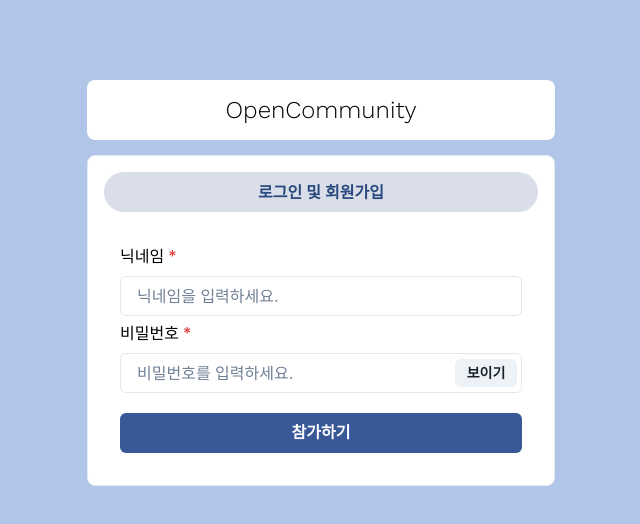
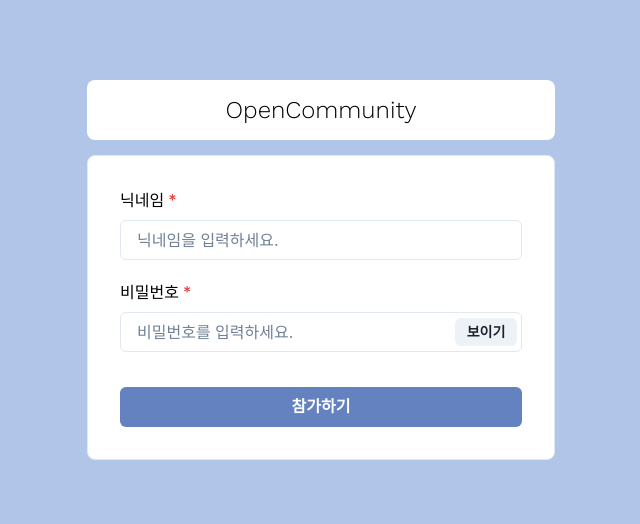
Before and after one commit to kyj91032/mern_socket_io, a React (Create React App) app in the folder frontend/: page / in a window 1280 px wide. Shown: the top 524 px of the page, without its empty margins (319-959 px from the left). Built offline with nearby package versions, Linux system fonts and the light colour scheme.

Commit message:
feat(api): 유저 검색 api 구현
- 쿼리 스트링을 이용한 검색 api

```diff
--- a/frontend/src/components/Authentication/Join.js
+++ b/frontend/src/components/Authentication/Join.js
@@ -16,7 +16,7 @@ const Join = () => {
         setShow(!show);
     };
 
-    const submitHandler = async () => {
+    const submitHandler = async () => { // 데이터가 백엔드의 req로 들어감. axios를 사용해서 백엔드로 데이터를 보내줌.
         setLoading(true);
         if (!name || !password) {
             toast({
@@ -71,7 +71,7 @@ const Join = () => {
     };
 
     return (
-        <VStack spacing='5px'>
+        <VStack spacing='20px'>
             <FormControl id='name' isRequired>
                 <FormLabel>닉네임</FormLabel>
                 <Input
@@ -100,6 +100,7 @@ const Join = () => {
                 width='100%'
                 style={{marginTop: 15}}
                 onClick={submitHandler}
+                bgColor={'facebook.300'}
             >
                 참가하기
             </Button>
--- a/frontend/src/pages/Homepage.js
+++ b/frontend/src/pages/Homepage.js
@@ -17,17 +17,10 @@ const Homepage = () => {
       >
         <Text fontSize='2xl' fontFamily='Work sans' align='center'>OpenCommunity</Text>
       </Box>
-      <Box bg='white' w='100%' p='4' borderRadius='lg' borderWidth='1px'>
-        <Tabs variant='soft-rounded' colorScheme='facebook'>
-          <TabList mb='1em'>
-            <Tab width='100%'>로그인 및 회원가입</Tab>
-          </TabList>
-          <TabPanels>
-            <TabPanel>
-              <Join />
-            </TabPanel>
-          </TabPanels>
-        </Tabs>
+      <Box bg='white' w='100%' p='8' borderRadius='lg' borderWidth='1px'>
+
+        <Join />
+
       </Box>
     </Container>
   )
```
Also changed, not shown: 2 other files (tests, documents, lock files or other folders).
